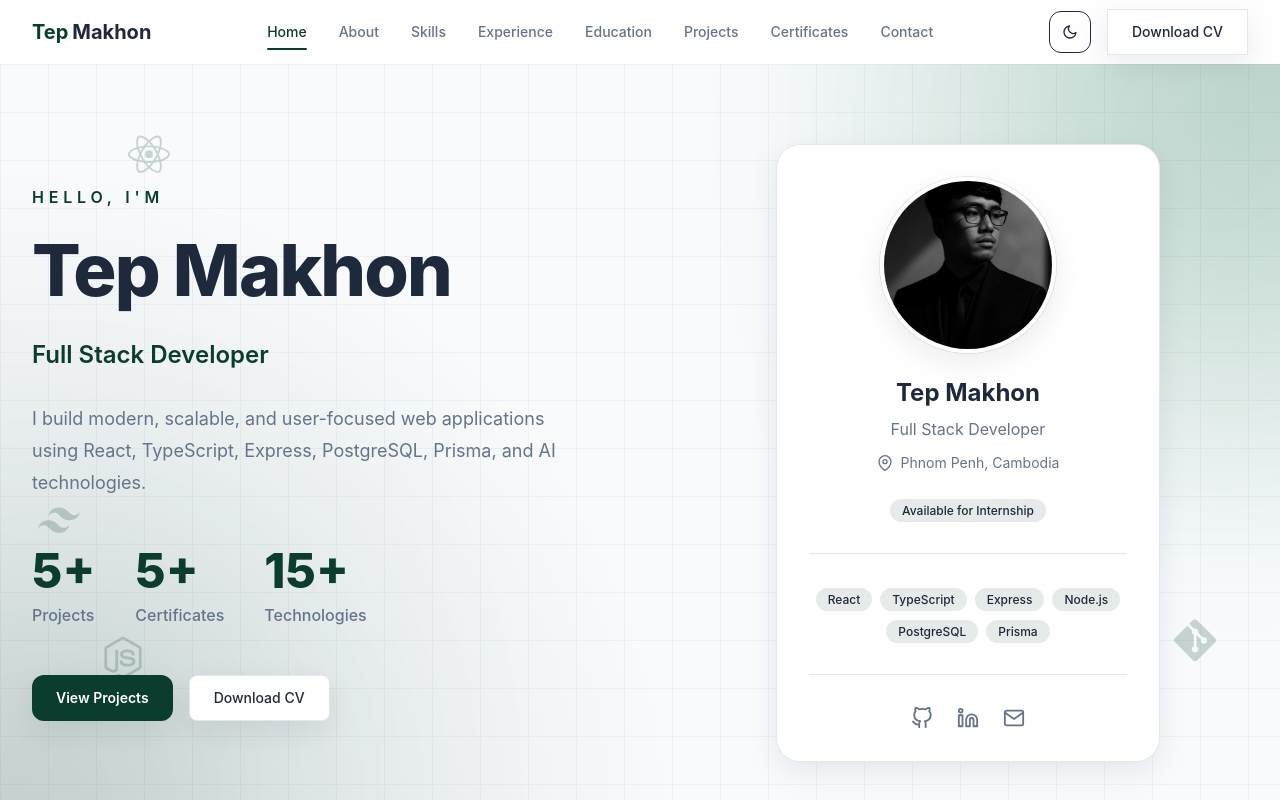
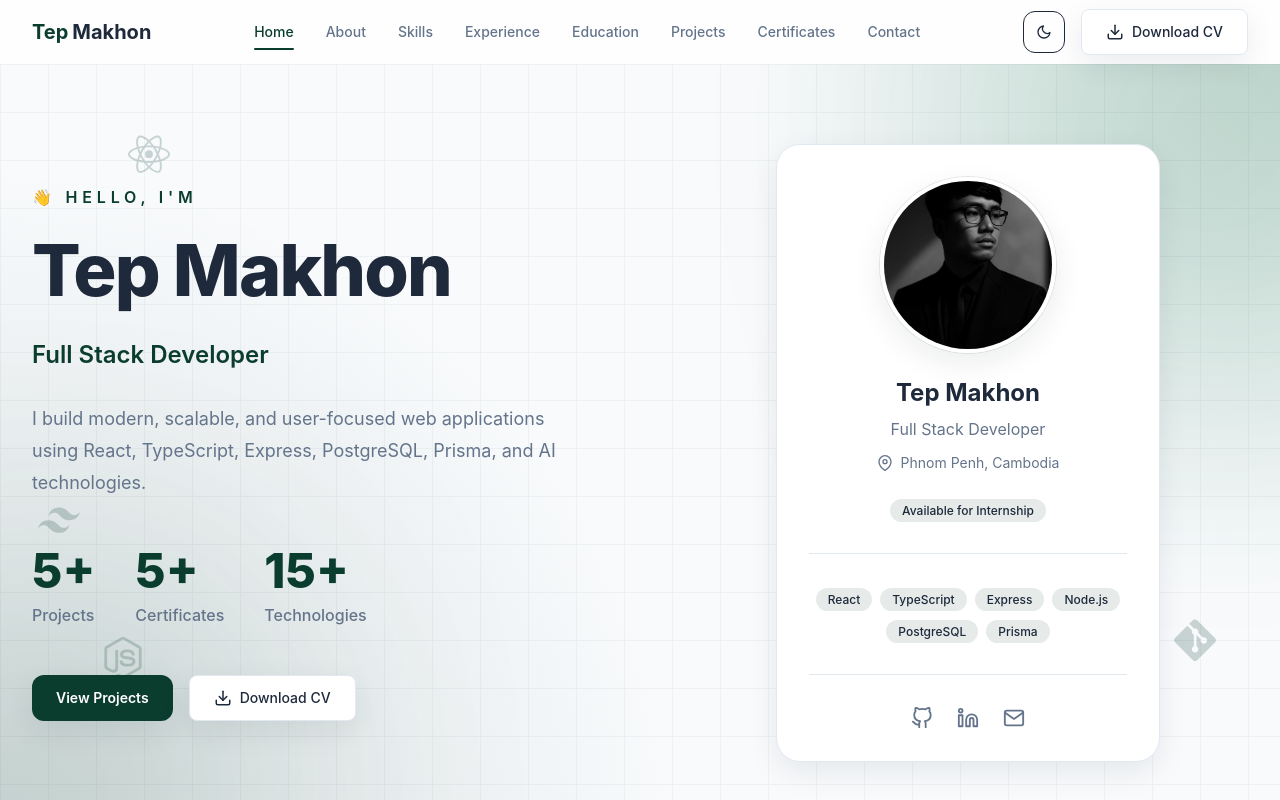
Before and after one commit to tepmakhon/Makhon-Portfolio, a React (Vite) app: page / in a window 1280 px wide. Shown: the top 800 px of the page. Built offline with nearby package versions, Linux system fonts and the light colour scheme.

Commit message:
feat: Improve Accessibility

```diff
--- a/src/components/common/DeveloperCard.tsx
+++ b/src/components/common/DeveloperCard.tsx
@@ -127,7 +127,10 @@ export default function DeveloperCard() {
         {/* Status */}
 
         <motion.div variants={fadeUp} className="mt-6">
-          <Badge>{profile.availableText}</Badge>
+          <span className="h-2.5 w-2.5 rounded-full bg-green-500 animate-pulse" />
+          <Badge>
+              {profile.availableText}
+          </Badge>
         </motion.div>
 
         {/* Divider */}
@@ -180,6 +183,7 @@ export default function DeveloperCard() {
         >
           <motion.a
             href={profile.github}
+            aria-label="GitHub Profile"
             target="_blank"
             rel="noopener noreferrer"
             whileHover={{
@@ -203,6 +207,7 @@ export default function DeveloperCard() {
 
           <motion.a
             href={profile.linkedin}
+            aria-label="LinkedIn Profile"
             target="_blank"
             rel="noopener noreferrer"
             whileHover={{
@@ -226,6 +231,7 @@ export default function DeveloperCard() {
 
           <motion.a
             href={`mailto:${profile.email}`}
+            aria-label="Send Email"
             whileHover={{
               scale: 1.2,
               y: -4,
--- a/src/components/layout/MobileMenu.tsx
+++ b/src/components/layout/MobileMenu.tsx
@@ -1,4 +1,4 @@
-import { FiX } from "react-icons/fi";
+import { FiDownload, FiX } from "react-icons/fi";
 import { useLocation, useNavigate } from "react-router-dom";
 
 import { profile } from "../../data/profile";
@@ -101,6 +101,7 @@ export default function MobileMenu({ open, onClose }: Props) {
             href={profile.resume}
             download
           >
+            <FiDownload size={18} />
             Download CV
           </a>
       </nav>
--- a/src/components/layout/Navbar.tsx
+++ b/src/components/layout/Navbar.tsx
@@ -11,7 +11,7 @@ import useScroll from "../../hooks/useScroll";
 import useActiveSection from "../../hooks/useActiveSection";
 import ThemeToggle from "../common/ThemeToggle";
 import { profile } from "../../data/profile";
-
+import { FiDownload } from "react-icons/fi";
 export default function Navbar() {
   const [open, setOpen] = useState(false);
 
@@ -136,7 +136,7 @@ export default function Navbar() {
                   flex
                   items-center
                   gap-2
-                  ounded-lg
+                  rounded-lg
                   border
                   border-[var(--color-border)]
                   bg-[var(--color-surface)]
@@ -144,7 +144,7 @@ export default function Navbar() {
                   py-3
                   text-sm
                   font-medium
-                  ext-[var(--color-text)]
+                  text-[var(--color-text)]
                   shadow-[var(--shadow-card)]
                   transition-shadow
                   hover:shadow-[var(--shadow-hover)]
@@ -152,6 +152,7 @@ export default function Navbar() {
               href={profile.resume}
               download
               >
+                <FiDownload size={18} />
                   Download CV
               </a>
 
--- a/src/features/hero/Hero.tsx
+++ b/src/features/hero/Hero.tsx
@@ -16,6 +16,7 @@ import {
 
 import HeroBackground from "./HeroBackground";
 import FloatingTechIcons from "./FloatingTechIcons";
+import { FiDownload } from "react-icons/fi";
 export default function Hero() {
   return (
     <section
@@ -51,7 +52,7 @@ export default function Hero() {
                 text-[var(--color-primary)]
               "
             >
-              Hello, I'm
+              👋 Hello, I'm
             </p>
 
             <h1
@@ -167,6 +168,7 @@ export default function Hero() {
                 href={profile.resume}
                 download
               >
+                <FiDownload size={18} />
                 Download CV
               </a>
             </motion.div>
```
